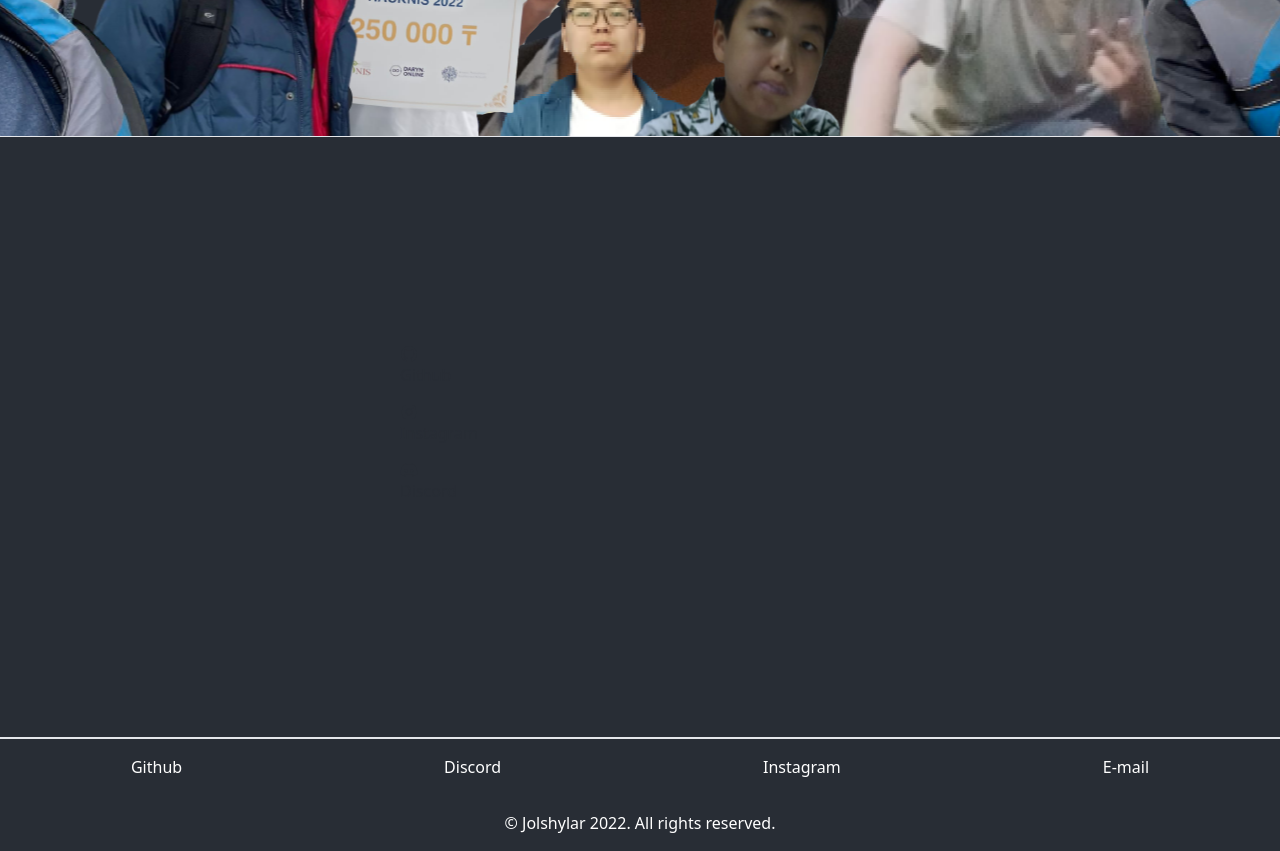
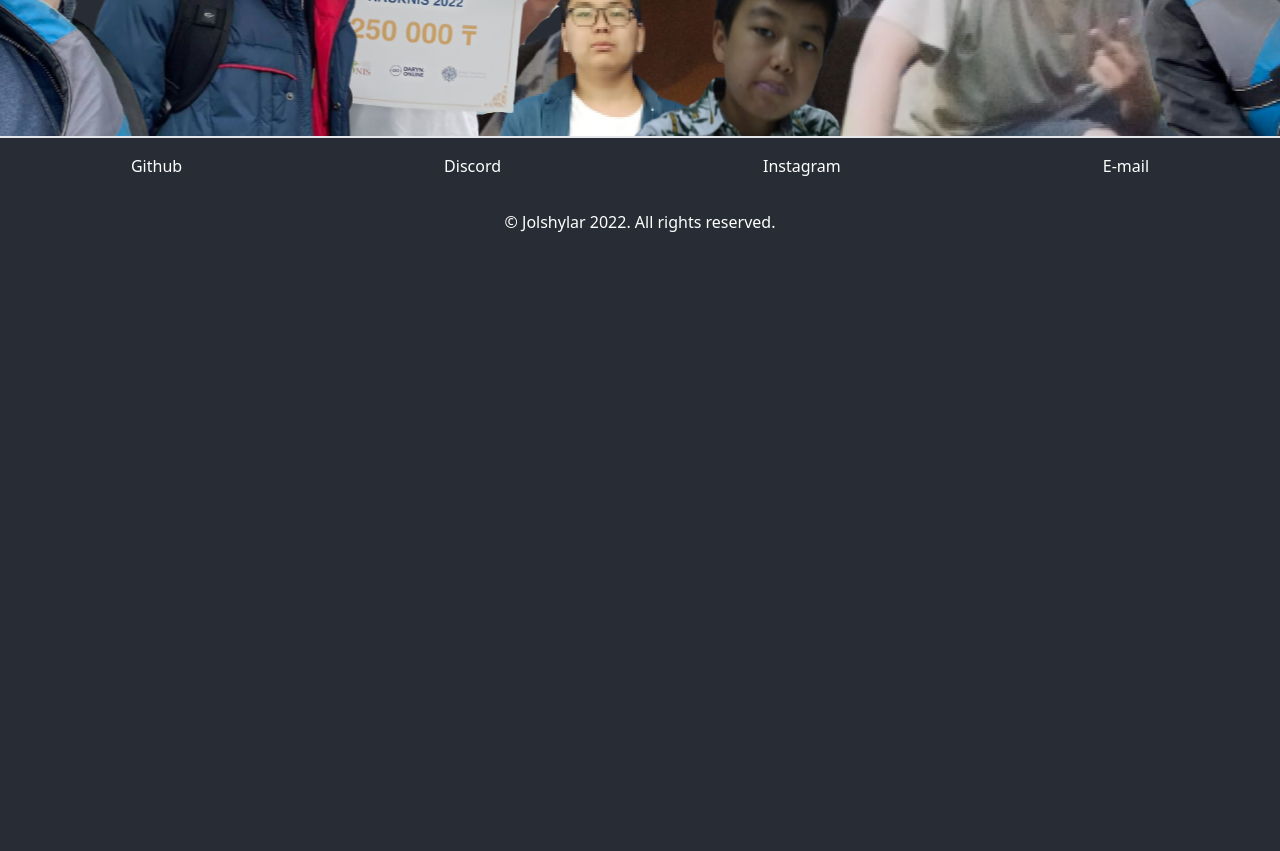
Before and after one commit to jolshylar/jolshylar, a Next.js app: page / in a window 1280 px wide. Shown: the part 560-1411 px from the top of the page. After the commit the page ends 810 px from the top, so only its background shows below. Built offline with nearby package versions, Linux system fonts and the light colour scheme.

Commit message:
feat(*): remove unnecessary links component

```diff
--- a/src/components/Links.tsx
+++ /dev/null
@@ -1,34 +0,0 @@
-import { FaDiscord } from "react-icons/fa";
-import { AiFillGithub, AiFillInstagram } from "react-icons/ai";
-
-function Links() {
-  const styles = { width: 18, height: 18 };
-  return (
-    <div className="bg-bg h-[600px] pt-[10vh]">
-      <h1>
-        <span className="text-transparent bg-clip-text bg-gradient-to-r from-pink to-blue">
-          You can contact us via links below:
-        </span>
-      </h1>
-      <ul className="max-w-[480px] m-auto text-bg">
-        <li>
-          <a href="https://github.com/jolshylar">
-            <AiFillGithub style={styles} /> Github
-          </a>
-        </li>
-        <li className="my-4">
-          <a href="https://instagram.com/jolshylar">
-            <AiFillInstagram style={styles} /> Instagram
-          </a>
-        </li>
-        <li>
-          <a href="https://discord.gg/6dSpCGtJuB">
-            <FaDiscord style={styles} /> Discord
-          </a>
-        </li>
-      </ul>
-    </div>
-  );
-}
-
-export default Links;
--- a/src/pages/index.tsx
+++ b/src/pages/index.tsx
@@ -2,7 +2,6 @@ import type { NextPage } from "next";
 import Head from "next/head";
 import Layout from "../components/Layout";
 import About from "../components/About";
-import Links from "../components/Links";
 
 const Home: NextPage = () => {
   return (
@@ -12,8 +11,6 @@ const Home: NextPage = () => {
         <link rel="icon" href="/favicon.ico" />
       </Head>
       <About />
-      <hr />
-      <Links />
     </Layout>
   );
 };
```
